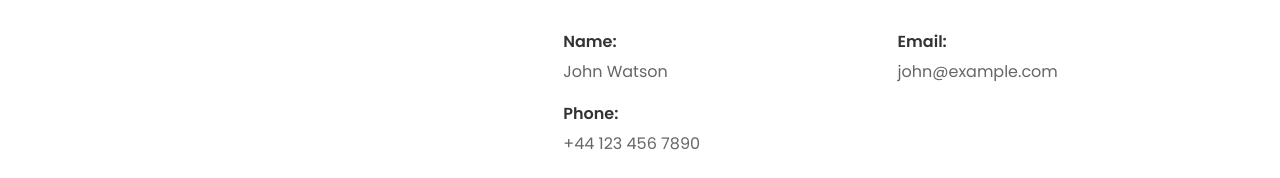
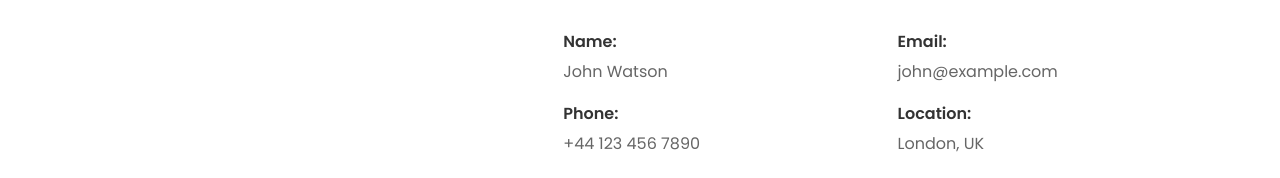
Before and after one commit to WambuiGrace/group-portfolio, a plain HTML site: page index.html in a window 1280 px wide. Shown: the part 1106-1284 px from the top of the page. Drawn offline with Linux system fonts and the light colour scheme.

```diff
--- a/index.html
+++ b/index.html
@@ -87,6 +87,10 @@
                 <div class="info-item">
                     <span>Phone:</span>
                     <p>+44 123 456 7890</p>
+                </div>
+                <div class="info-item">
+                    <span>Location:</span>
+                    <p>London, UK</p>
                 </div>
             </div>
 
```
Also changed, not shown: 1 other file.
